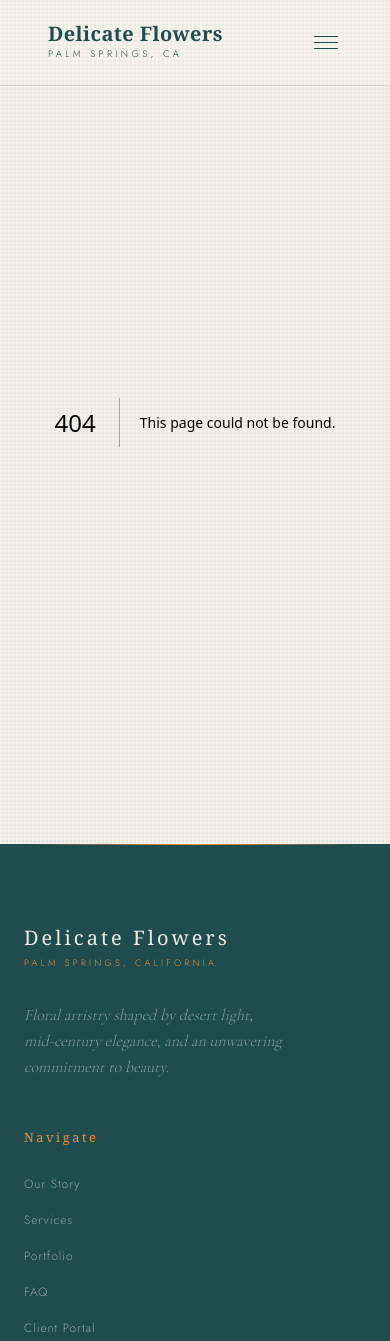
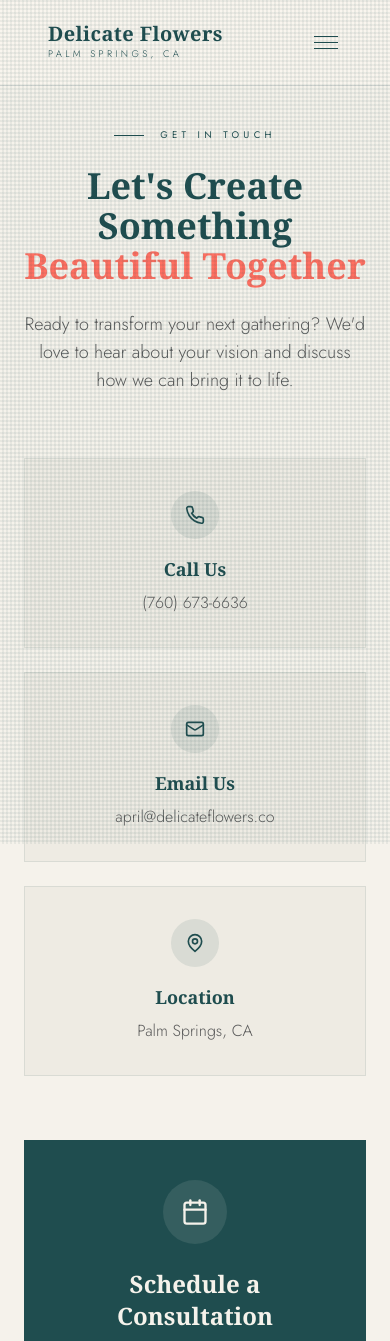
Before and after one commit to Simcol2/delicate, a Next.js app: page /contact in a window 390 px wide. Before the commit this address had no page. Shown: the top 1341 px of the page. Built offline with nearby package versions, Linux system fonts and the light colour scheme; a web font is replaced by a local one.

Commit message:
Add Contact page with phone, email, location, and schedule call CTA

```diff
--- /dev/null
+++ b/app/contact/page.tsx
@@ -0,0 +1,147 @@
+'use client'
+
+import { useEffect, useRef } from 'react'
+import { gsap } from 'gsap'
+import { ScrollTrigger } from 'gsap/ScrollTrigger'
+import { Phone, Mail, MapPin, Calendar } from 'lucide-react'
+
+gsap.registerPlugin(ScrollTrigger)
+
+export default function ContactPage() {
+  const sectionRef = useRef<HTMLElement>(null)
+  const contentRef = useRef<HTMLDivElement>(null)
+
+  useEffect(() => {
+    const ctx = gsap.context(() => {
+      gsap.fromTo(
+        contentRef.current,
+        { y: 60, opacity: 0 },
+        {
+          y: 0,
+          opacity: 1,
+          duration: 1,
+          ease: 'power3.out',
+          scrollTrigger: {
+            trigger: sectionRef.current,
+            start: 'top 80%',
+          },
+        }
+      )
+    }, sectionRef)
+
+    return () => ctx.revert()
+  }, [])
+
+  return (
+    <section
+      ref={sectionRef}
+      className="min-h-screen pt-32 pb-20 lg:pt-40 lg:pb-32 bg-cream"
+    >
+      {/* Linen texture overlay */}
+      <div
+        className="fixed inset-0 pointer-events-none z-[9999]"
+        style={{
+          backgroundImage: `
+            repeating-linear-gradient(90deg, transparent 0, transparent 2px, rgba(31, 77, 79, 0.03) 2px, rgba(31, 77, 79, 0.03) 4px),
+            repeating-linear-gradient(0deg, transparent 0, transparent 2px, rgba(31, 77, 79, 0.03) 2px, rgba(31, 77, 79, 0.03) 4px)
+          `,
+        }}
+      />
+
+      <div className="max-w-4xl mx-auto px-6 lg:px-12 relative z-10">
+        <div ref={contentRef} className="text-center mb-16">
+          <span className="section-label justify-center">Get in Touch</span>
+          <h1
+            className="text-4xl lg:text-5xl xl:text-6xl text-midnight mb-6"
+            style={{ fontFamily: "'Playfair Display', Georgia, serif", fontWeight: 700 }}
+          >
+            Let&apos;s Create Something
+            <br />
+            <em className="not-italic" style={{ color: '#FF6F61' }}>Beautiful Together</em>
+          </h1>
+          <p className="font-sans text-text-mid text-lg max-w-xl mx-auto">
+            Ready to transform your next gathering? We&apos;d love to hear about your vision
+            and discuss how we can bring it to life.
+          </p>
+        </div>
+
+        {/* Contact Cards */}
+        <div className="grid md:grid-cols-3 gap-6 lg:gap-8 mb-16">
+          {/* Phone */}
+          <div className="bg-ivory p-8 text-center border border-midnight/10 hover:border-midnight/30 transition-all duration-300">
+            <div className="w-12 h-12 mx-auto mb-4 flex items-center justify-center rounded-full bg-midnight/10">
+              <Phone className="w-5 h-5 text-midnight" />
+            </div>
+            <h3 className="font-display text-lg text-midnight mb-2" style={{ fontFamily: "'Playfair Display', Georgia, serif", fontWeight: 700 }}>
+              Call Us
+            </h3>
+            <a
+              href="tel:7606736636"
+              className="font-sans text-text-mid hover:text-coral transition-colors"
+            >
+              (760) 673-6636
+            </a>
+          </div>
+
+          {/* Email */}
+          <div className="bg-ivory p-8 text-center border border-midnight/10 hover:border-midnight/30 transition-all duration-300">
+            <div className="w-12 h-12 mx-auto mb-4 flex items-center justify-center rounded-full bg-midnight/10">
+              <Mail className="w-5 h-5 text-midnight" />
+            </div>
+            <h3 className="font-display text-lg text-midnight mb-2" style={{ fontFamily: "'Playfair Display', Georgia, serif", fontWeight: 700 }}>
+              Email Us
+            </h3>
+            <a
+              href="mailto:april@delicateflowers.co"
+              className="font-sans text-text-mid hover:text-coral transition-colors"
+            >
+              april@delicateflowers.co
+            </a>
+          </div>
+
+          {/* Location */}
+          <div className="bg-ivory p-8 text-center border border-midnight/10 hover:border-midnight/30 transition-all duration-300">
+            <div className="w-12 h-12 mx-auto mb-4 flex items-center justify-center rounded-full bg-midnight/10">
+              <MapPin className="w-5 h-5 text-midnight" />
+            </div>
+            <h3 className="font-display text-lg text-midnight mb-2" style={{ fontFamily: "'Playfair Display', Georgia, serif", fontWeight: 700 }}>
+              Location
+            </h3>
+            <p className="font-sans text-text-mid">
+              Palm Springs, CA
+            </p>
+          </div>
+        </div>
+
+        {/* Schedule Call CTA */}
+        <div className="bg-midnight p-10 lg:p-16 text-center">
+          <div className="w-16 h-16 mx-auto mb-6 flex items-center justify-center rounded-full bg-cream/10">
+            <Calendar className="w-7 h-7 text-cream" />
+          </div>
+          <h2
+            className="text-2xl lg:text-3xl text-cream mb-4"
+            style={{ fontFamily: "'Playfair Display', Georgia, serif", fontWeight: 700 }}
+          >
+            Schedule a Consultation
+          </h2>
+          <p className="font-sans text-cream/80 mb-8 max-w-lg mx-auto">
+            Book a time to discuss your event. We&apos;ll talk through your vision,
+            answer questions, and start planning something unforgettable.
+          </p>
+          <a
+            href="https://calendar.app.google/mEhKoq1ZgiX9uZUa8"
+            target="_blank"
+            rel="noopener noreferrer"
+            className="inline-block px-10 py-4 bg-coral text-cream font-sans text-sm tracking-widest uppercase hover:bg-turquoise transition-all duration-300"
+            style={{ backgroundColor: '#FF6F61' }}
+          >
+            Schedule a Call
+          </a>
+          <p className="font-sans text-cream/60 text-sm mt-6 italic">
+            Scheduling a call is great, but feel free to just call if you have any quick questions!
+          </p>
+        </div>
+      </div>
+    </section>
+  )
+}
--- a/components/navigation/Navbar.tsx
+++ b/components/navigation/Navbar.tsx
@@ -22,6 +22,7 @@ export function Navbar() {
     { href: '/services', label: 'Services' },
     { href: '/experiences', label: 'Gallery' },
     { href: '/faq', label: 'FAQ' },
+    { href: '/contact', label: 'Contact' },
   ]
 
   const isActive = (href: string) => pathname === href
--- a/tailwind.config.js
+++ b/tailwind.config.js
@@ -33,8 +33,8 @@ module.exports = {
         gold: '#F28C38',
         'gold-light': '#F4A261',
         'gold-pale': '#F7C59F',
-        'dusty-blue': '#2DA9C2',
-        'blue-light': '#7DD3E8',
+        'dusty-blue': '#8FA8B8',
+        'blue-light': '#C5D5E0',
       },
       fontFamily: {
         // New Playfair Display for headers
```
Also changed, not shown: public/Photo Slides/Floral Arrangements/Delicate Flower-13.png (deleted).
